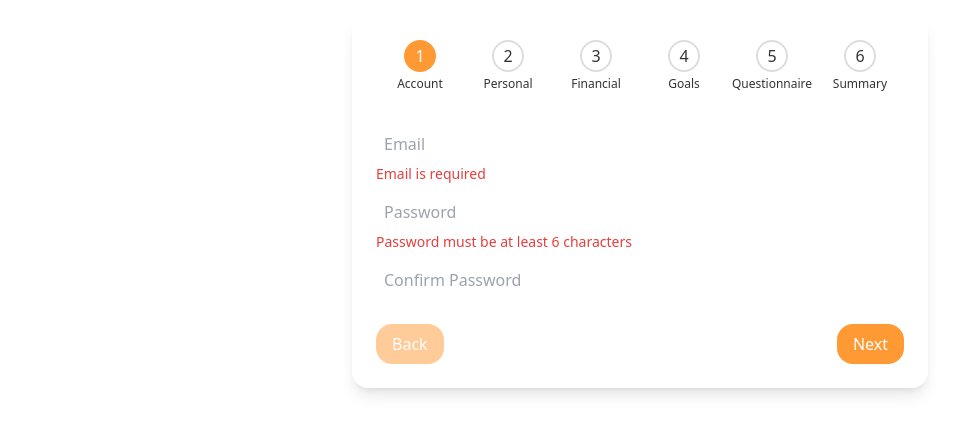
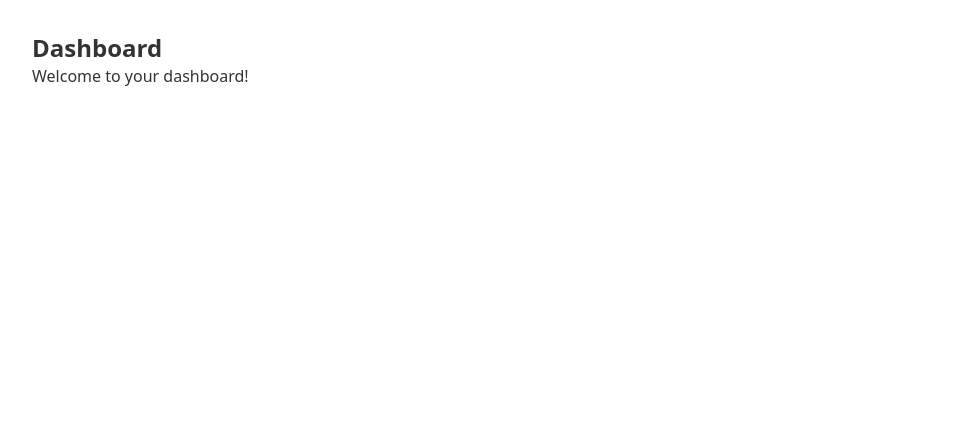
Before and after one commit to MMJGGR/curly-broccoli, a React (Create React App) app in the folder frontend/: page /dashboard in a window 1280 px wide. Before the commit this address led to /onboarding. Shown: the top 434 px of the page, without its empty margins (0-957 px from the left). Built offline with nearby package versions, Linux system fonts and the light colour scheme; no server answers.

Commit message:
Add dashboard route

```diff
--- a/frontend/src/App.js
+++ b/frontend/src/App.js
@@ -1,4 +1,5 @@
 import OnboardingWizard from "./components/OnboardingWizard";
+import Dashboard from "./components/Dashboard";
 import { Routes, Route, Navigate } from "react-router-dom";
 
 function App() {
@@ -9,6 +10,7 @@ function App() {
         <Route path="/" element={<Navigate to="/onboarding" replace />} />
         {/* This is where your hook will get a Router context */}
         <Route path="/onboarding" element={<OnboardingWizard />} />
+        <Route path="/dashboard" element={<Dashboard />} />
         {/* (Optional) catch-all to redirect elsewhere or show 404 */}
         <Route path="*" element={<Navigate to="/onboarding" replace />} />
       </Routes>
--- /dev/null
+++ b/frontend/src/components/Dashboard.jsx
@@ -0,0 +1,10 @@
+import React from "react";
+
+export default function Dashboard() {
+  return (
+    <div className="text-gray-800 p-4">
+      <h2 className="text-2xl font-semibold">Dashboard</h2>
+      <p>Welcome to your dashboard!</p>
+    </div>
+  );
+}
```
